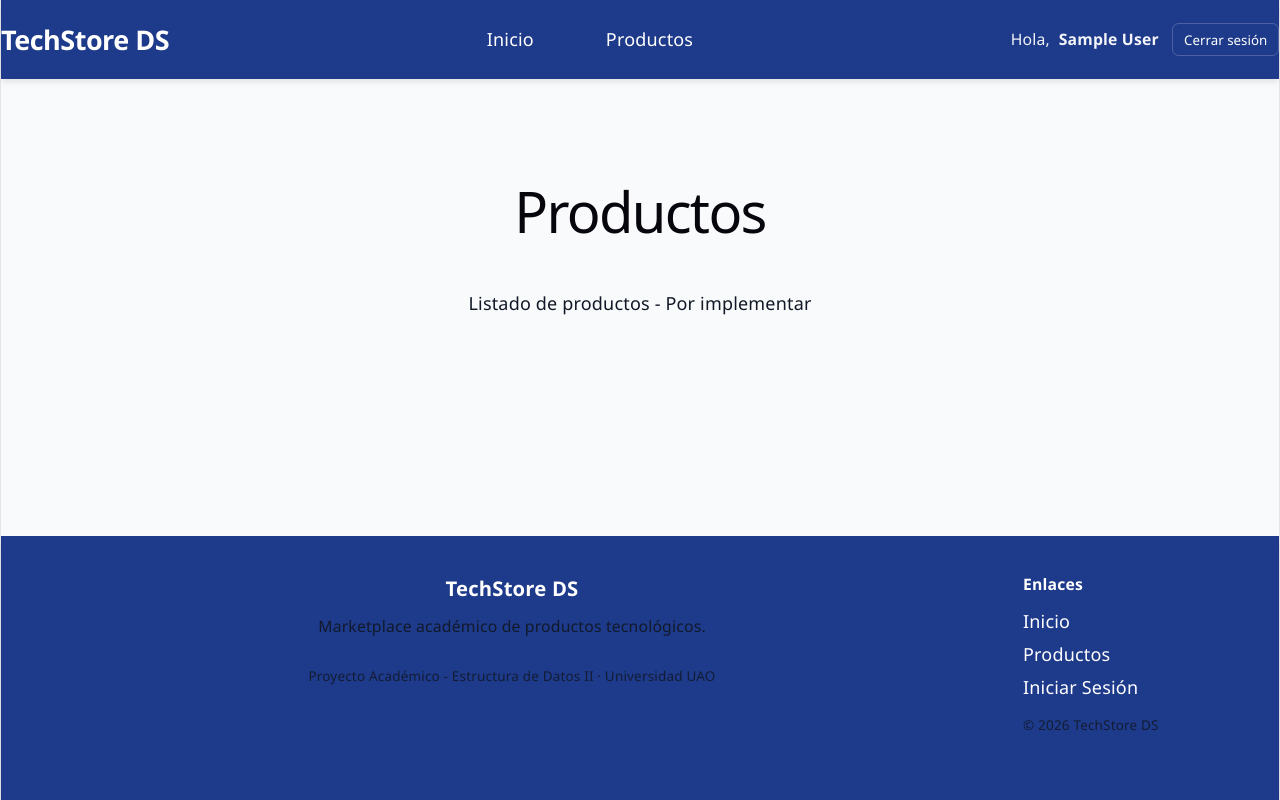
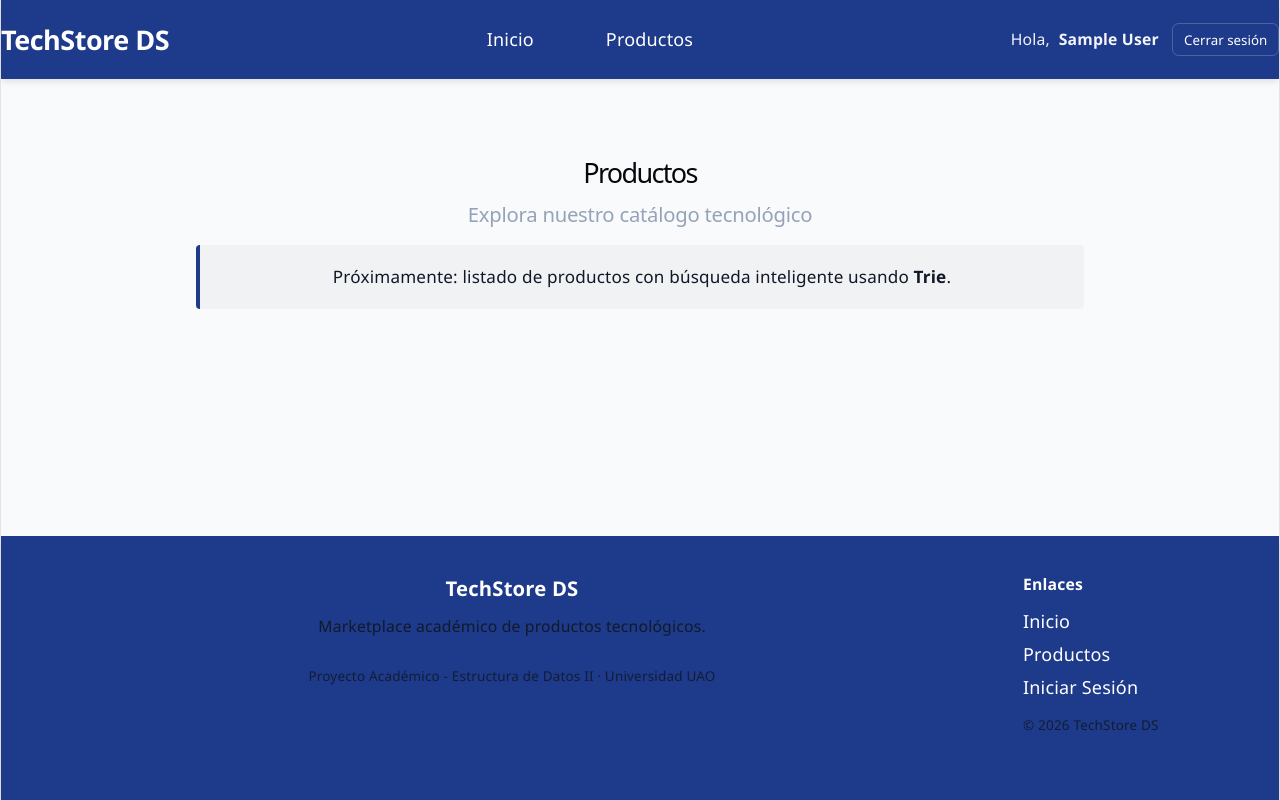
Before and after one commit to Daniiielee/Proyecto-ED2, a React (Vite) app in the folder ProyectoED2/: page /products in a window 1280 px wide. Built offline with nearby package versions, Linux system fonts and the light colour scheme; no server answers; sample sign-in values are in the browser's storage.

Commit message:
private routes and navigation guards

```diff
--- a/ProyectoED2/src/App.tsx
+++ b/ProyectoED2/src/App.tsx
@@ -9,6 +9,7 @@ import { Register } from './pages/Register';
 import { Products } from './pages/Products';
 import { ProductDetail } from './pages/ProductDetail';
 import { NotFound } from './pages/NotFound';
+import PrivateRoute from './components/common/PrivateRoute';
 import './styles/global.scss';
 
 // Componente principal de la aplicación
@@ -21,16 +22,16 @@ const App: React.FC = () => {
 
           <main style={{ flex: 1 }}>
             <Routes>
-              {/* Ruta de inicio */}
+              {/* Rutas públicas: accesibles sin autenticación */}
               <Route path="/" element={<Home />} />
-
-              {/* Rutas de autenticación */}
               <Route path="/login" element={<Login />} />
               <Route path="/register" element={<Register />} />
 
-              {/* Rutas de productos */}
-              <Route path="/products" element={<Products />} />
-              <Route path="/products/:id" element={<ProductDetail />} />
+              {/* Rutas privadas: requieren autenticación. Envolvemos con PrivateRoute */}
+              <Route element={<PrivateRoute />}>
+                <Route path="/products" element={<Products />} />
+                <Route path="/products/:id" element={<ProductDetail />} />
+              </Route>
 
               {/* Ruta 404 */}
               <Route path="*" element={<NotFound />} />
--- /dev/null
+++ b/ProyectoED2/src/pages/NotFound.module.scss
@@ -0,0 +1,36 @@
+@import '../styles/_variables.scss';
+@import '../styles/_mixins.scss';
+
+.container {
+  padding: 3rem 1rem;
+  text-align: center;
+}
+
+.code {
+  font-size: 3rem;
+  margin: 0;
+  color: $primary-color;
+}
+
+.title {
+  font-size: 1.25rem;
+  margin: 0.5rem 0;
+}
+
+.message {
+  color: #94a3b8;
+  margin-bottom: 1rem;
+}
+
+.homeLink {
+  display: inline-block;
+  padding: 0.5rem 0.75rem;
+  background: $primary-color;
+  color: white;
+  border-radius: 4px;
+  text-decoration: none;
+
+  &:hover {
+    background: darken($primary-color, 6%);
+  }
+}
--- a/ProyectoED2/src/pages/NotFound.tsx
+++ b/ProyectoED2/src/pages/NotFound.tsx
@@ -1,13 +1,15 @@
 import React from 'react';
 import { Link } from 'react-router-dom';
+import styles from './NotFound.module.scss';
 
 // Página 404 - No encontrado
 export const NotFound: React.FC = () => {
   return (
-    <div style={{ padding: '20px', textAlign: 'center' }}>
-      <h1>404 - Página No Encontrada</h1>
-      <p>La página que buscas no existe.</p>
-      <Link to="/">Volver al inicio</Link>
+    <div className={styles.container}>
+      <h1 className={styles.code}>404</h1>
+      <h2 className={styles.title}>Página no encontrada</h2>
+      <p className={styles.message}>Lo sentimos, la página que buscas no existe.</p>
+      <Link to="/" className={styles.homeLink}>Volver al inicio</Link>
     </div>
   );
 };
--- /dev/null
+++ b/ProyectoED2/src/pages/ProductDetail.module.scss
@@ -0,0 +1,18 @@
+@import '../styles/_variables.scss';
+@import '../styles/_mixins.scss';
+
+.container {
+  padding: 2rem;
+  max-width: 800px;
+  margin: 0 auto;
+}
+
+.title {
+  font-size: 1.25rem;
+  margin-bottom: 0.5rem;
+}
+
+.note {
+  font-size: 0.95rem;
+  color: #94a3b8;
+}
--- a/ProyectoED2/src/pages/ProductDetail.tsx
+++ b/ProyectoED2/src/pages/ProductDetail.tsx
@@ -1,11 +1,15 @@
 import React from 'react';
+import { useParams } from 'react-router-dom';
+import styles from './ProductDetail.module.scss';
 
-// Página de detalle de un producto
+// Página de detalle de un producto (placeholder que muestra el id)
 export const ProductDetail: React.FC = () => {
+  const { id } = useParams<{ id: string }>();
+
   return (
-    <div style={{ padding: '20px' }}>
-      <h1>Detalle del Producto</h1>
-      <p>Página de detalle del producto - Por implementar</p>
+    <div className={styles.container}>
+      <h1 className={styles.title}>Detalle del producto #{id}</h1>
+      <p className={styles.note}>Próximamente: detalle completo del producto</p>
     </div>
   );
 };
--- /dev/null
+++ b/ProyectoED2/src/pages/Products.module.scss
@@ -0,0 +1,28 @@
+@import '../styles/_variables.scss';
+@import '../styles/_mixins.scss';
+
+.container {
+  padding: 2rem;
+  max-width: 960px;
+  margin: 0 auto;
+  color: $text-color;
+}
+
+.title {
+  font-size: 1.5rem;
+  margin: 0 0 0.5rem 0;
+}
+
+.subtitle {
+  font-size: 1.125rem;
+  margin: 0 0 1rem 0;
+  color: #94a3b8;
+}
+
+.note {
+  background: rgba(0,0,0,0.03);
+  padding: 1rem;
+  border-left: 4px solid $primary-color;
+  border-radius: 4px;
+  font-size: 0.95rem;
+}
--- a/ProyectoED2/src/pages/Products.tsx
+++ b/ProyectoED2/src/pages/Products.tsx
@@ -1,11 +1,15 @@
 import React from 'react';
+import styles from './Products.module.scss';
 
-// Página de listado de productos
+// Página de listado de productos (placeholder mejorado)
 export const Products: React.FC = () => {
   return (
-    <div style={{ padding: '20px' }}>
-      <h1>Productos</h1>
-      <p>Listado de productos - Por implementar</p>
+    <div className={styles.container}>
+      <h1 className={styles.title}>Productos</h1>
+      <h2 className={styles.subtitle}>Explora nuestro catálogo tecnológico</h2>
+      <p className={styles.note}>
+        Próximamente: listado de productos con búsqueda inteligente usando <strong>Trie</strong>.
+      </p>
     </div>
   );
 };
```
